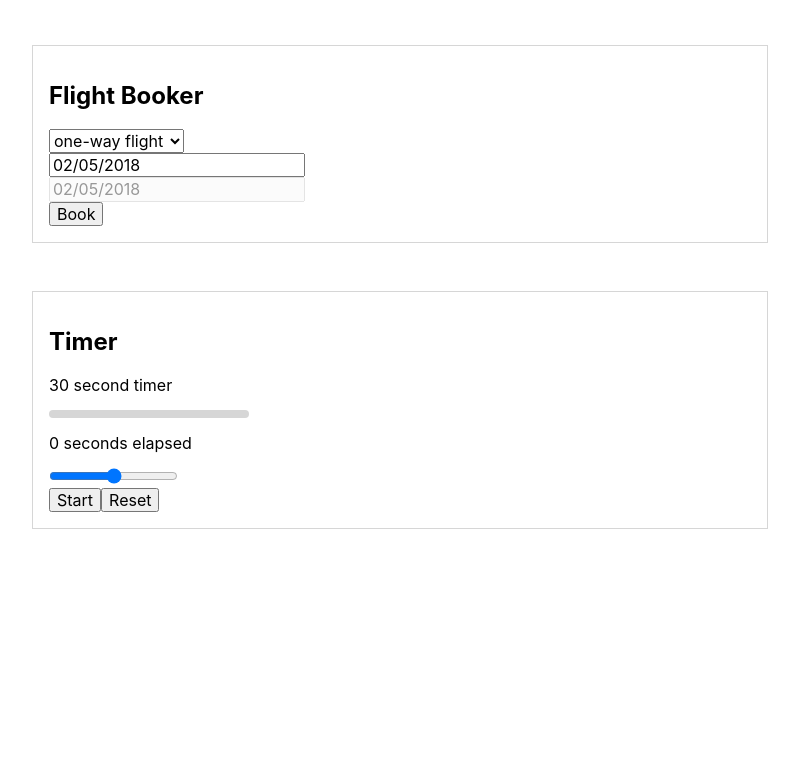
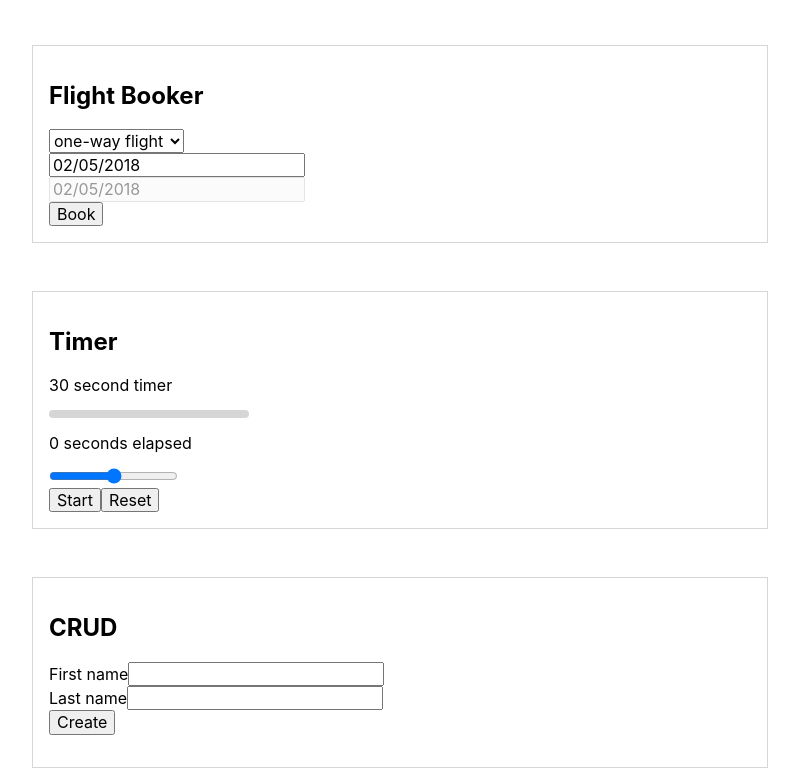
Before and after one commit to yutakahoulette-zz/react-7guis, a React app: page / in a window 1280 px wide. Shown: the part 433-1207 px from the top of the page, without its empty margins (240-1039 px from the left). Before the commit the page ends 1026 px from the top, so only its background shows below. Built offline with nearby package versions, Linux system fonts and the light colour scheme.

Commit message:
Finish basic crud

```diff
--- a/public/index.html
+++ b/public/index.html
@@ -3,9 +3,6 @@
   <head>
     <meta charset="utf-8">
     <meta name="viewport" content="width=device-width, initial-scale=1, shrink-to-fit=no">
-    <meta name="theme-color" content="#000000">
-    <link rel="manifest" href="%PUBLIC_URL%/manifest.json">
-    <link rel="shortcut icon" href="%PUBLIC_URL%/favicon.ico">
     <title>React 7GUIs</title>
   </head>
   <body>
--- /dev/null
+++ b/src/Crud.js
@@ -0,0 +1,113 @@
+import React, { Component } from 'react'
+
+const uuid = () => String(Math.random()).split('.')[1]
+
+class Crud extends Component {
+  state = {
+    editing: false,
+    persons: [],
+    error: '',
+    person: {
+      firstName: '',
+      lastName: '',
+      id: ''
+    }
+  }
+
+  create = (ev) => {
+    ev.preventDefault()
+    if (!this.validPerson()) return
+    const person = this.state.person
+    person.id = uuid()
+    const persons = this.state.persons
+    this.setState({
+      persons: persons.concat([person]),
+      error: '',
+      person: {
+        firstName: '',
+        lastName: '',
+        id: ''
+      }
+    })
+  }
+
+  update = (ev) => {
+    ev.preventDefault()
+    if (!this.validPerson()) return
+    this.setState({
+      editing: false,
+      person: {
+        firstName: '',
+        lastName: '',
+        id: ''
+      }
+    })
+  }
+
+  delete = (id) => (ev) => {
+    let {index, persons} = this.getPersonsAndIndex(id)
+    persons.splice(index, 1)
+    this.setState({persons})
+  }
+
+  validPerson = () => {
+    const isValid = Boolean(this.state.person.lastName.trim()) &&
+      Boolean(this.state.person.firstName.trim())
+    if(!isValid) {
+      this.setState({
+        error: 'Person must contain a first and last name'
+      })
+    }
+    return isValid
+  }
+
+  getPersonsAndIndex = (id) => {
+    let persons = this.state.persons
+    let index = persons.findIndex((p) => p.id === id)
+    return {index, persons}
+  }
+
+  setPerson = (id) => (ev) => {
+    let person = this.state.person
+    person[id] = ev.target.value
+    this.setState({person})
+  }
+
+  setEditing = (id) => () => {
+    let {index, persons} = this.getPersonsAndIndex(id)
+    let person = persons[index]
+    this.setState({
+      person,
+      editing: true
+    })
+  }
+
+  render() {
+    return (
+      <section>
+        <h2>CRUD</h2>
+        <form onSubmit={this.state.editing ? this.update : this.create}>
+          <label>First name</label>
+          <input onChange={this.setPerson('firstName')} value={this.state.person.firstName} type='text'/>
+          <br/>
+          <label>Last name</label>
+          <input onChange={this.setPerson('lastName')} value={this.state.person.lastName} type='text'/>
+          <br/>
+          <button>{this.state.editing ? 'Update' : 'Create'}</button>
+        </form>
+        {this.state.error ? <p>{this.state.error}</p> : ''}
+        <ul>
+          {this.state.persons.map(({id, firstName, lastName}) =>
+            <li key={id}>
+              {lastName}, {firstName}
+              <button onClick={this.setEditing(id)}>Edit</button>
+              <button onClick={this.delete(id)}>Delete</button>
+            </li>
+          )}
+        </ul>
+      </section>
+    )
+  }
+}
+
+export default Crud
--- a/src/index.js
+++ b/src/index.js
@@ -5,6 +5,7 @@ import Counter from './Counter'
 import TemperatureConverter from './TemperatureConverter'
 import FlightBooker from './FlightBooker'
 import Timer from './Timer'
+import Crud from './Crud'
 
 const Guis =
   <div className='mw7 pa3 sans-serif center'>
@@ -13,6 +14,7 @@ const Guis =
     <TemperatureConverter />
     <FlightBooker />
     <Timer />
+    <Crud />
   </div>
 
 ReactDOM.render(Guis, document.getElementById('root'))
```
Also changed, not shown: README.md, public/favicon.ico (deleted), public/manifest.json (deleted).
